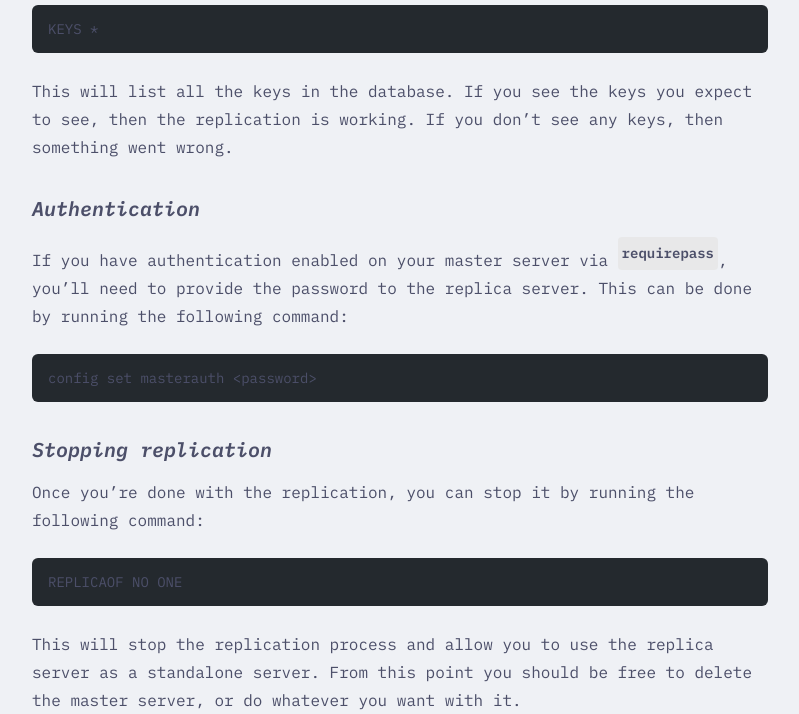
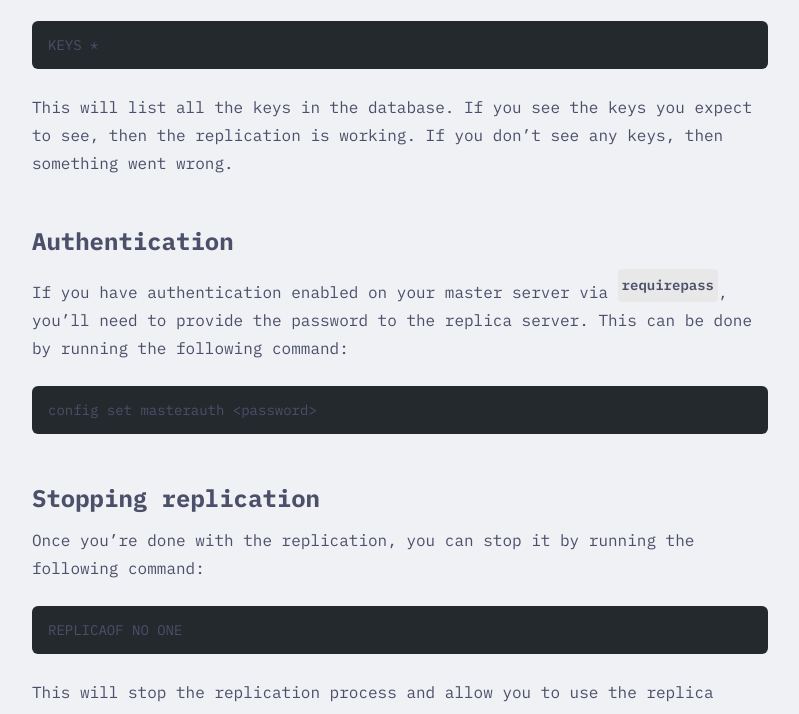
Before and after one commit to watzon/watzon.tech, an Astro site: page /posts/migrating-your-redis-database-to-another-server in a window 1280 px wide. Shown: the part 1767-2481 px from the top of the page, without its empty margins (240-1039 px from the left). Built offline with nearby package versions, Linux system fonts and the light colour scheme; Astro itself is replaced by a stand-in of ours; some packages are replaced by stand-ins of ours; code samples lack their colours; a script that the page names is missing.

Commit message:
fix headers

````diff
--- a/src/content/blog/migrating-your-redis-database-to-another-server.md
+++ b/src/content/blog/migrating-your-redis-database-to-another-server.md
@@ -17,7 +17,7 @@ I currently host my own [Firefish](https://joinfirefish.org) instance and have b
 
 Firefish relies on two databases. Postgres for standard data storage, and Redis for caching. The Postgres database is easy enough to migrate, I even wrote a [simple bash script](https://0x45.st/mostly-eventually-themselves.bash) to make it even easier. Redis, however, doesn't have an easy way to dump all of its data to a file, and it doesn't have a way to import that data either. It does have something that might be even easier though.
 
-### Redis replication
+## Redis replication
 
 Redis has a built-in replication system that allows you to replicate a master database to one or more slave databases. This is useful for a number of reasons, but the one we're interested in is the ability to replicate a database to another server. This is exactly what we need to do in order to migrate our Redis database to another server.
 
@@ -49,7 +49,7 @@ KEYS *
 
 This will list all the keys in the database. If you see the keys you expect to see, then the replication is working. If you don't see any keys, then something went wrong.
 
-### Authentication
+## Authentication
 
 If you have authentication enabled on your master server via `requirepass`, you'll need to provide the password to the replica server. This can be done by running the following command:
 
@@ -57,7 +57,7 @@ If you have authentication enabled on your master server via `requirepass`, you'
 config set masterauth <password>
 ```
 
-### Stopping replication
+## Stopping replication
 
 Once you're done with the replication, you can stop it by running the following command:
 
````
